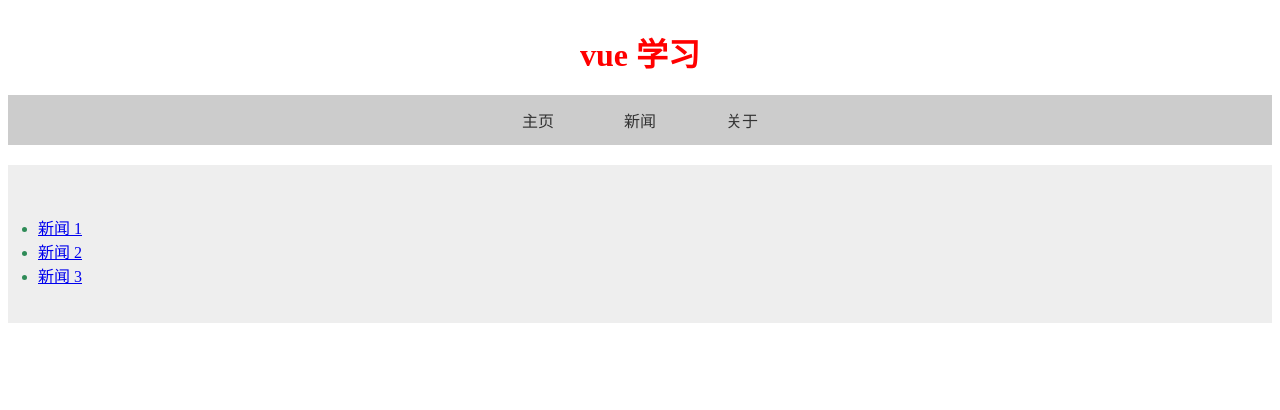
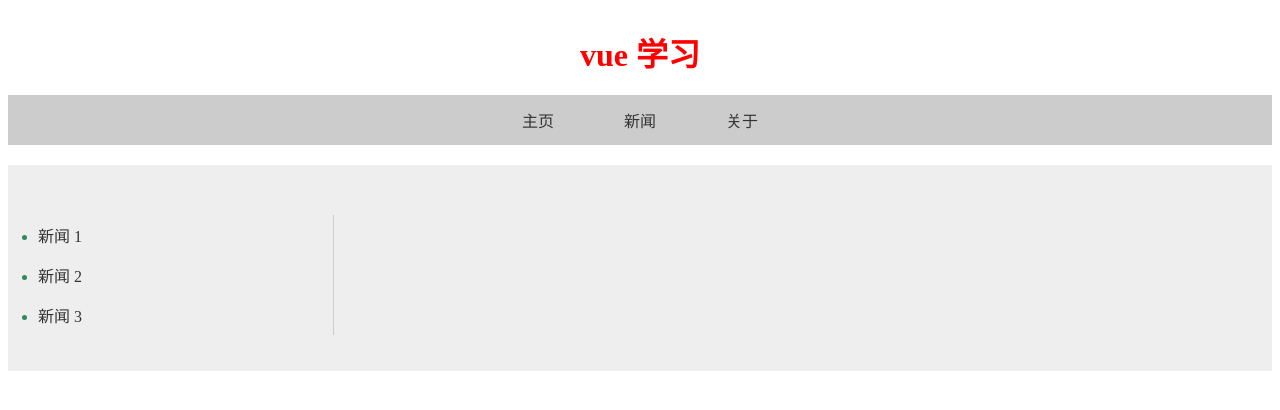
Before and after one commit to zzkrix/study, a Vue app in the folder vue/: page /news in a window 1280 px wide. Shown: the top 410 px of the page. Built offline with nearby package versions, Linux system fonts and the light colour scheme.

Commit message:
调整样式

```diff
--- a/vue/src/views/news.vue
+++ b/vue/src/views/news.vue
@@ -47,15 +47,36 @@ let newsList = reactive([
 <style scoped>
 .news {
     display: flex;
+    width: 100%;
+    height: 100%;
 }
 
 .news ul {
     margin-top: 30px;
-    /* list-style: none; */
     padding-left: 10px;
+    width: 25%; /* 设置宽度为页面的四分之一 */
+    border-right: 1px solid #ccc; /* 添加一个分隔线 */
+    box-sizing: border-box; /* 确保边框不会增加总宽度 */
+}
+
+.news-content {
+    flex: 1; /* 让内容区域占据剩余空间 */
+    padding: 20px; /* 添加一些内边距 */
 }
 
 .news li::marker {
     color: seagreen;
 }
+
+/* 美化链接样式 */
+.news a {
+    text-decoration: none;
+    color: #333;
+    display: block;
+    padding: 8px 0;
+}
+
+.news a:hover {
+    color: #42b983;
+}
 </style>
```
